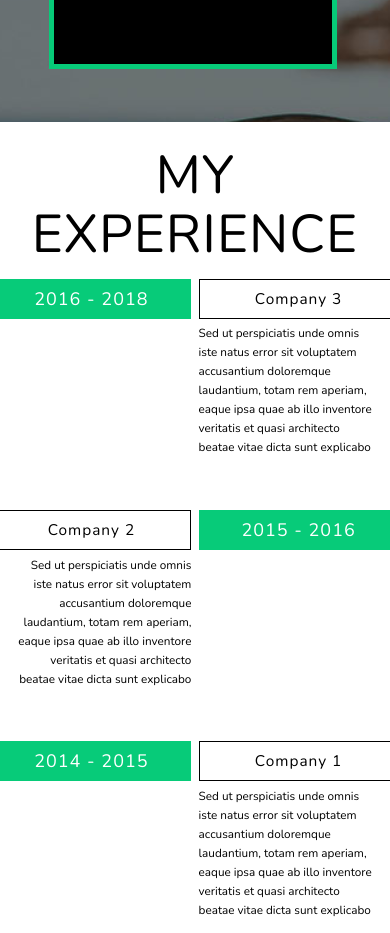
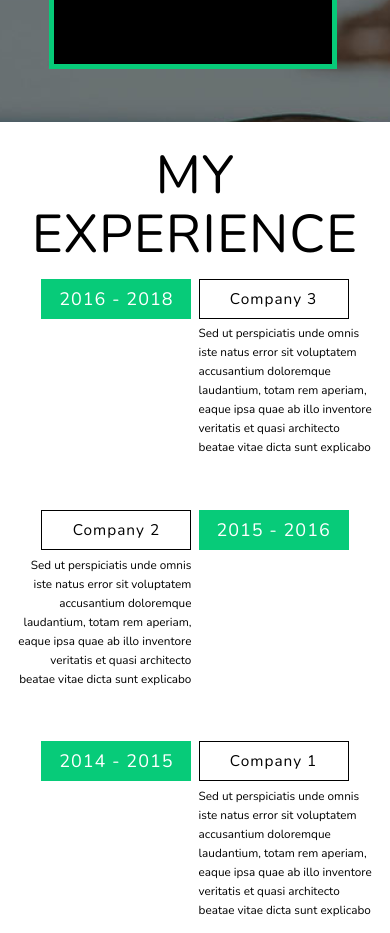
Before and after one commit to anuj920/My-Resume, a plain HTML site: page index.html in a window 390 px wide. Shown: the part 4087-5020 px from the top of the page. Drawn offline with nearby package versions, Linux system fonts and the light colour scheme.

Commit message:
Some Minor Css Changes

```diff
--- a/assets/StyleSheets/main.css
+++ b/assets/StyleSheets/main.css
@@ -1192,7 +1192,9 @@ footer {
         font-size: .84em;
         line-height: 19px;
     }
-
+    .date ,.company{
+        width: 170px;
+    }
     .grid7 {
         min-height: 2300px;
         width: 100%;
@@ -1239,4 +1241,7 @@ footer {
     .grid6{
         height: 700px;
     }
+    .date ,.company{
+        width: 150px;
+    }
 }
```
